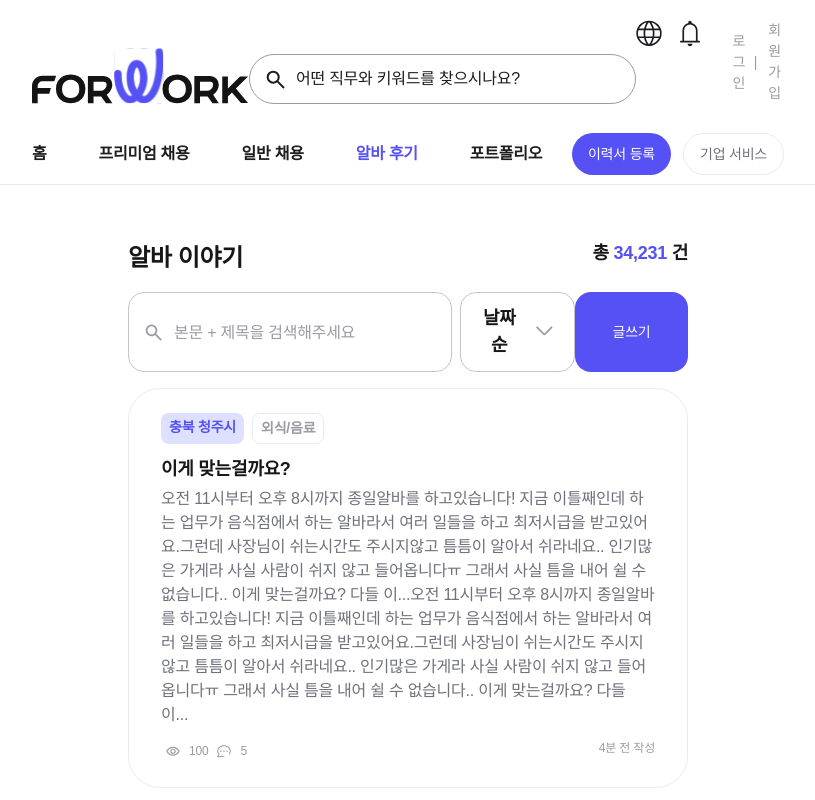
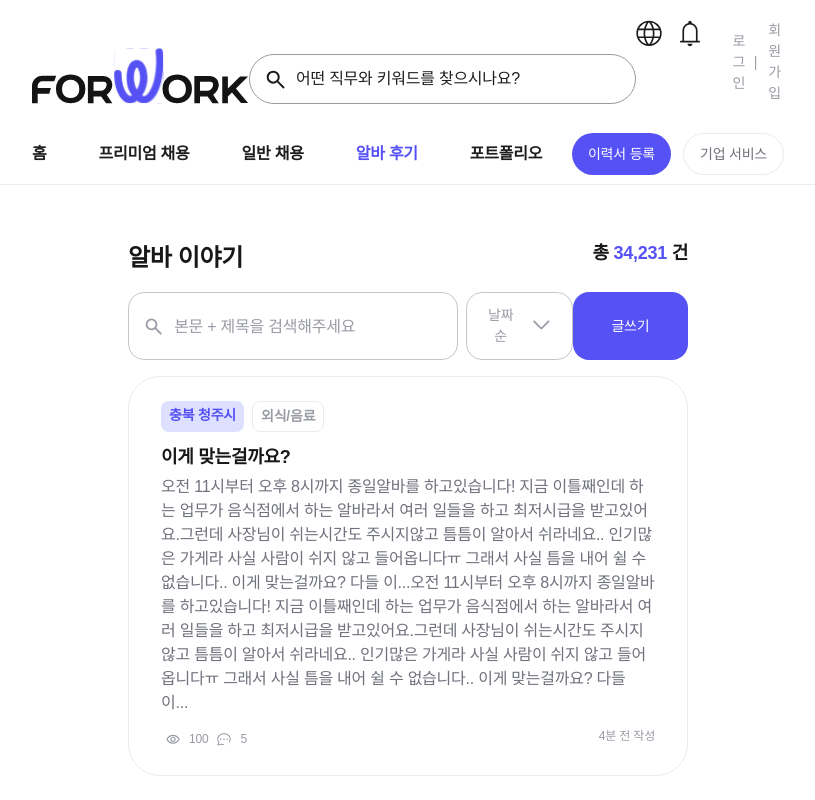
Before and after one commit to Core-Foreign-Employee-Hiring/Front-end, a Next.js app in the folder forwork-fe/: page /review in a window 1280 px wide. Shown: the top 800 px of the page, without its empty margins (232-1047 px from the left). Built offline with nearby package versions, Linux system fonts and the light colour scheme; a web font is replaced by a local one.

Commit message:
style: 글씨 스타일 변경될 수 있도록 props 추가 #19

```diff
--- a/forwork-fe/src/components/common/SelectedFilterContent.tsx
+++ b/forwork-fe/src/components/common/SelectedFilterContent.tsx
@@ -10,9 +10,10 @@ interface Props {
     setIsFocused?:  Dispatch<SetStateAction<boolean>>
     disabled?: boolean;
     className?: string;
+    textStyle?: string;
 }
 const SelectedFilterContent = (props: Props) => {
-    const {placeholder, selectedContent, isFocused, setIsFocused, disabled=false, className} = props;
+    const {placeholder, selectedContent, isFocused, setIsFocused, disabled=false, className, textStyle} = props;
 
     return (
         <Button
@@ -24,7 +25,7 @@ const SelectedFilterContent = (props: Props) => {
                 : isFocused
                     ? twMerge("flex justify-between items-center w-full px-4 py-[16.5px] rounded-[16px] border border-main", className)
                     : twMerge("flex justify-between items-center w-full px-4 py-[16.5px] rounded-[16px] border border-gray4", className)}>
-            <div className={selectedContent === "" ? "body-md text-gray4" : "subtitle-lg"}>{selectedContent === "" ? placeholder : selectedContent}</div>
+            <div className={selectedContent === "" ? twMerge("body-md text-gray4", textStyle) : twMerge("subtitle-lg", textStyle)}>{selectedContent === "" ? placeholder : selectedContent}</div>
             <div className={"flex justify-center items-center w-[36px] h-[36px]"}>
                 <ArrowForwardIcon size={12} color={"#999BA5"} direction={isFocused ? "up" : "down"} strokeWidth={0.1}/>
             </div>
```
